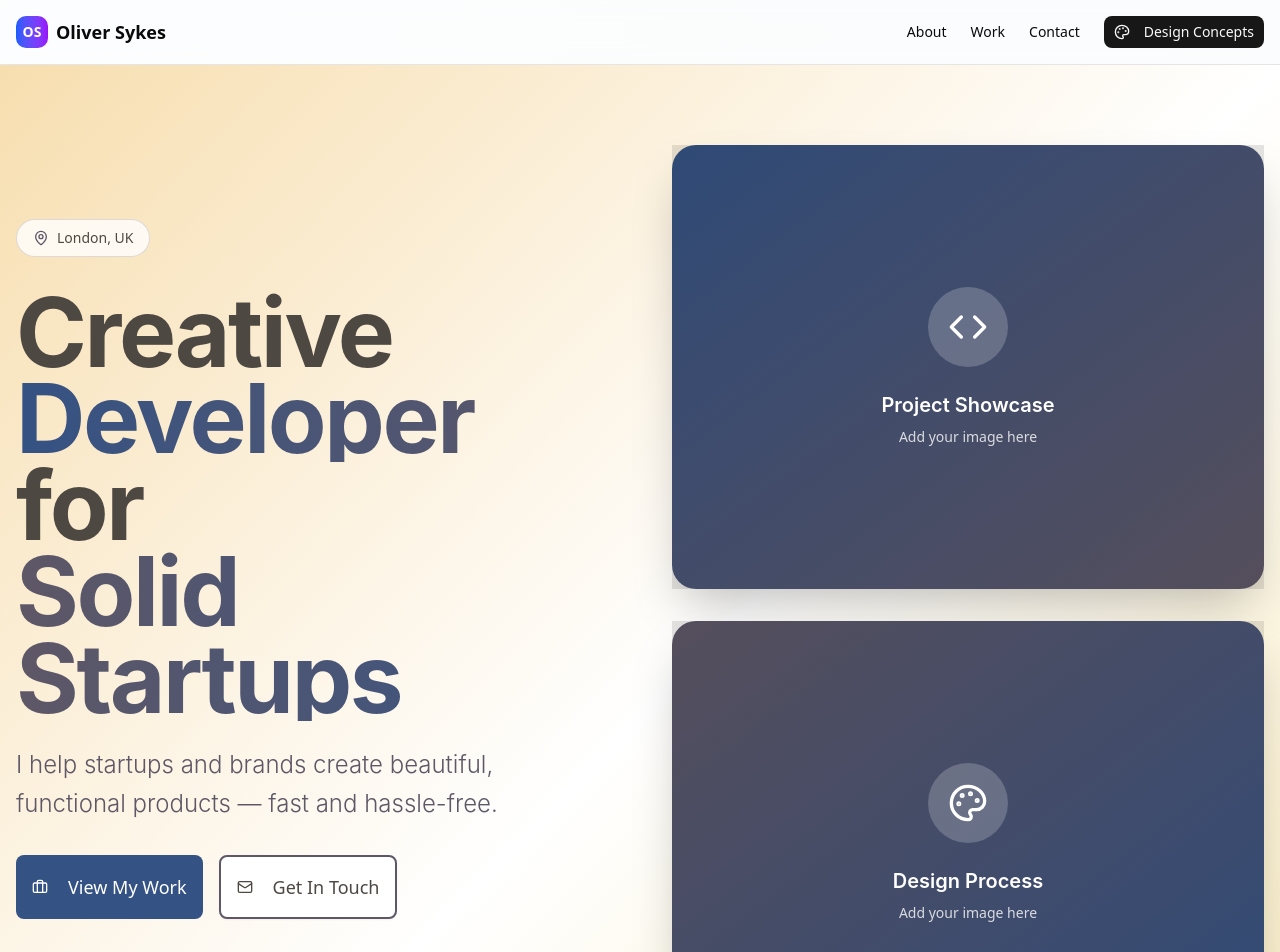
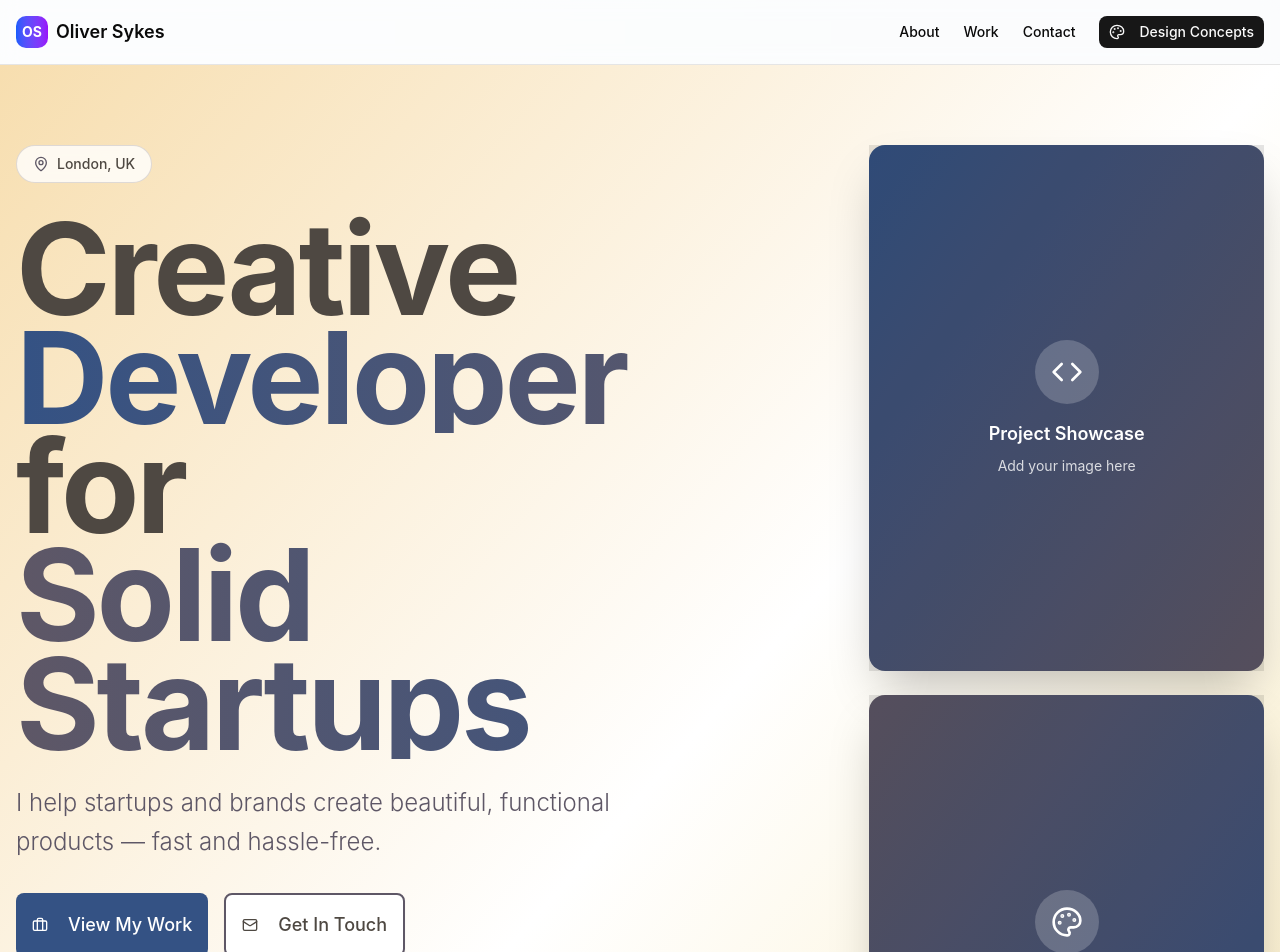
Before and after one commit to oliverjsykes01-stack/oliversykes, a Next.js app: page / in a window 1280 px wide. Shown: the top 952 px of the page. Built offline with nearby package versions, Linux system fonts and the light colour scheme.

Commit message:
fix: correct Hanzo layout with proper Inter font sizing and exact image box positioning

```diff
--- a/src/app/globals.css
+++ b/src/app/globals.css
@@ -119,5 +119,10 @@
   }
   body {
     @apply bg-background text-foreground;
+    font-family: 'Inter', system-ui, sans-serif;
+  }
+  h1, h2, h3, h4, h5, h6 {
+    font-family: 'Inter', system-ui, sans-serif;
+    font-weight: 700;
   }
 }
--- a/src/app/page.tsx
+++ b/src/app/page.tsx
@@ -58,19 +58,19 @@ export default function Home() {
         {/* Main Content */}
         <div className="relative container mx-auto px-4 py-20">
           <div className="max-w-7xl mx-auto">
-            {/* Top Section with Text and Images */}
-            <div className="grid lg:grid-cols-2 gap-16 items-center mb-20">
-              {/* Left Side - Text Content */}
-              <div className="space-y-8">
+            {/* Top Section with Text and Images - Hanzo Layout */}
+            <div className="grid lg:grid-cols-12 gap-8 items-start mb-20">
+              {/* Left Side - Text Content (8 columns) */}
+              <div className="lg:col-span-8 space-y-8">
                 {/* Location Badge */}
                 <div className="inline-flex items-center gap-2 px-4 py-2 rounded-full border border-[#5e5766]/20 bg-white/80 backdrop-blur-sm">
                   <MapPin className="h-4 w-4 text-[#5e5766]" />
                   <span className="text-sm font-medium text-[#4e4842]">London, UK</span>
                 </div>
 
-                {/* Main Headline - Hanzo Style */}
+                {/* Main Headline - Hanzo Exact Style */}
                 <div className="space-y-6">
-                  <h1 className="text-6xl md:text-7xl lg:text-8xl font-bold tracking-tight leading-[0.9] text-[#4e4842] dark:text-white" style={{fontFamily: 'Inter, system-ui, sans-serif'}}>
+                  <h1 className="text-7xl md:text-8xl lg:text-9xl font-bold tracking-tight leading-[0.85] text-[#4e4842] dark:text-white" style={{fontFamily: 'Inter, system-ui, sans-serif', fontWeight: '700'}}>
                     <span className="block">Creative</span>
                     <span className="block bg-gradient-to-r from-[#345284] to-[#5e5766] bg-clip-text text-transparent">
                       Developer
@@ -81,7 +81,7 @@ export default function Home() {
                     </span>
                   </h1>
 
-                  <p className="text-xl md:text-2xl text-[#5e5766] dark:text-slate-400 max-w-2xl leading-relaxed font-light" style={{fontFamily: 'Inter, system-ui, sans-serif'}}>
+                  <p className="text-xl md:text-2xl text-[#5e5766] dark:text-slate-400 max-w-2xl leading-relaxed font-light" style={{fontFamily: 'Inter, system-ui, sans-serif', fontWeight: '300'}}>
                     I help startups and brands create beautiful, functional products — fast and hassle-free.
                   </p>
                 </div>
@@ -116,18 +116,18 @@ export default function Home() {
                 </div>
               </div>
 
-              {/* Right Side - Image Boxes */}
-              <div className="space-y-8">
-                {/* First Image Box */}
+              {/* Right Side - Image Boxes (4 columns) - Hanzo Position */}
+              <div className="lg:col-span-4 space-y-6">
+                {/* First Image Box - Positioned like Hanzo */}
                 <div className="relative group cursor-pointer">
-                  <div className="aspect-[4/3] bg-gradient-to-br from-[#345284] to-[#5e5766] rounded-3xl overflow-hidden shadow-2xl transition-all duration-300 group-hover:scale-105 group-hover:shadow-3xl">
+                  <div className="aspect-[3/4] bg-gradient-to-br from-[#345284] to-[#5e5766] rounded-2xl overflow-hidden shadow-2xl transition-all duration-300 group-hover:scale-105 group-hover:shadow-3xl">
                     <div className="absolute inset-0 bg-black/10 group-hover:bg-black/5 transition-all duration-300"></div>
                     <div className="absolute inset-0 flex items-center justify-center">
                       <div className="text-center text-white">
-                        <div className="w-20 h-20 bg-white/20 rounded-full flex items-center justify-center mx-auto mb-6 group-hover:bg-white/30 transition-all duration-300">
-                          <Code className="h-10 w-10" />
+                        <div className="w-16 h-16 bg-white/20 rounded-full flex items-center justify-center mx-auto mb-4 group-hover:bg-white/30 transition-all duration-300">
+                          <Code className="h-8 w-8" />
                         </div>
-                        <p className="text-xl font-semibold mb-2" style={{fontFamily: 'Inter, system-ui, sans-serif'}}>Project Showcase</p>
+                        <p className="text-lg font-semibold mb-2" style={{fontFamily: 'Inter, system-ui, sans-serif'}}>Project Showcase</p>
                         <p className="text-sm opacity-80">Add your image here</p>
                       </div>
                     </div>
@@ -136,16 +136,16 @@ export default function Home() {
                   </div>
                 </div>
 
-                {/* Second Image Box */}
+                {/* Second Image Box - Positioned like Hanzo */}
                 <div className="relative group cursor-pointer">
-                  <div className="aspect-[4/3] bg-gradient-to-br from-[#5e5766] to-[#345284] rounded-3xl overflow-hidden shadow-2xl transition-all duration-300 group-hover:scale-105 group-hover:shadow-3xl">
+                  <div className="aspect-[3/4] bg-gradient-to-br from-[#5e5766] to-[#345284] rounded-2xl overflow-hidden shadow-2xl transition-all duration-300 group-hover:scale-105 group-hover:shadow-3xl">
                     <div className="absolute inset-0 bg-black/10 group-hover:bg-black/5 transition-all duration-300"></div>
                     <div className="absolute inset-0 flex items-center justify-center">
                       <div className="text-center text-white">
-                        <div className="w-20 h-20 bg-white/20 rounded-full flex items-center justify-center mx-auto mb-6 group-hover:bg-white/30 transition-all duration-300">
-                          <Palette className="h-10 w-10" />
+                        <div className="w-16 h-16 bg-white/20 rounded-full flex items-center justify-center mx-auto mb-4 group-hover:bg-white/30 transition-all duration-300">
+                          <Palette className="h-8 w-8" />
                         </div>
-                        <p className="text-xl font-semibold mb-2" style={{fontFamily: 'Inter, system-ui, sans-serif'}}>Design Process</p>
+                        <p className="text-lg font-semibold mb-2" style={{fontFamily: 'Inter, system-ui, sans-serif'}}>Design Process</p>
                         <p className="text-sm opacity-80">Add your image here</p>
                       </div>
                     </div>
```
